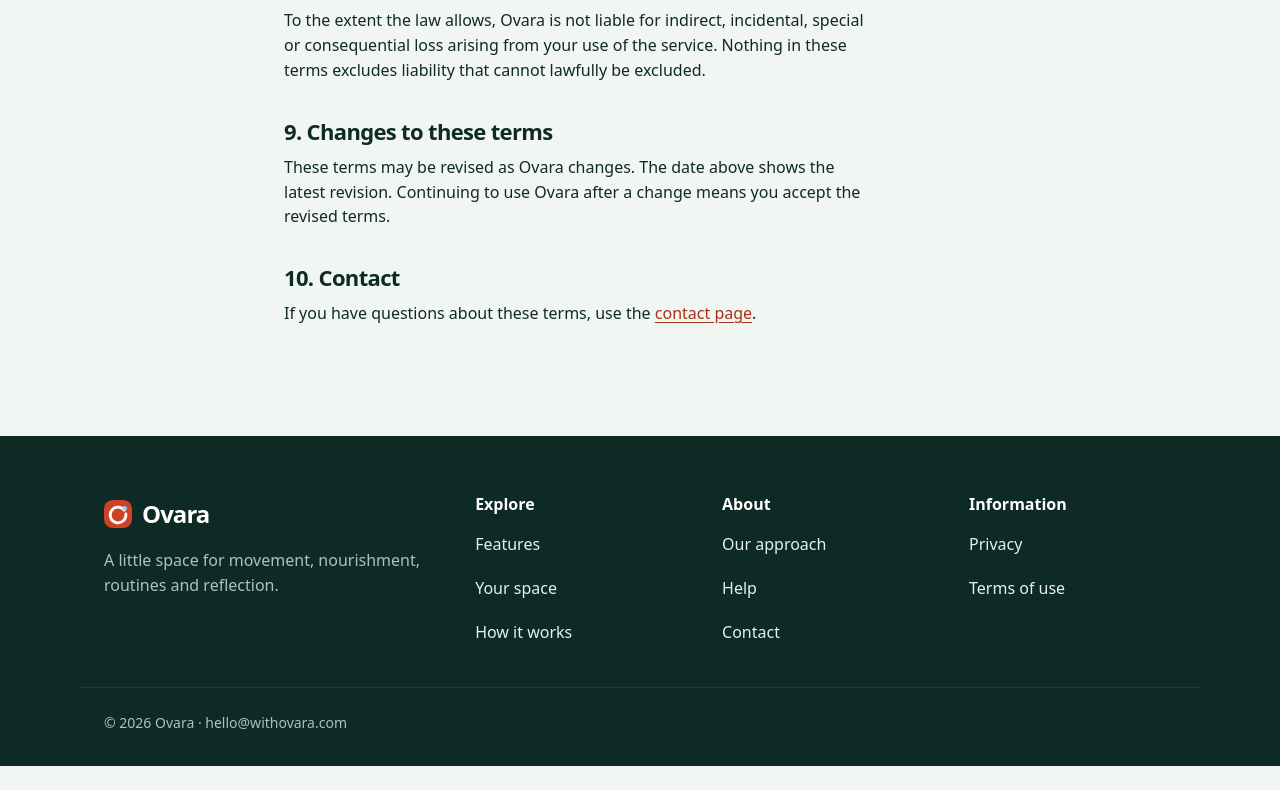
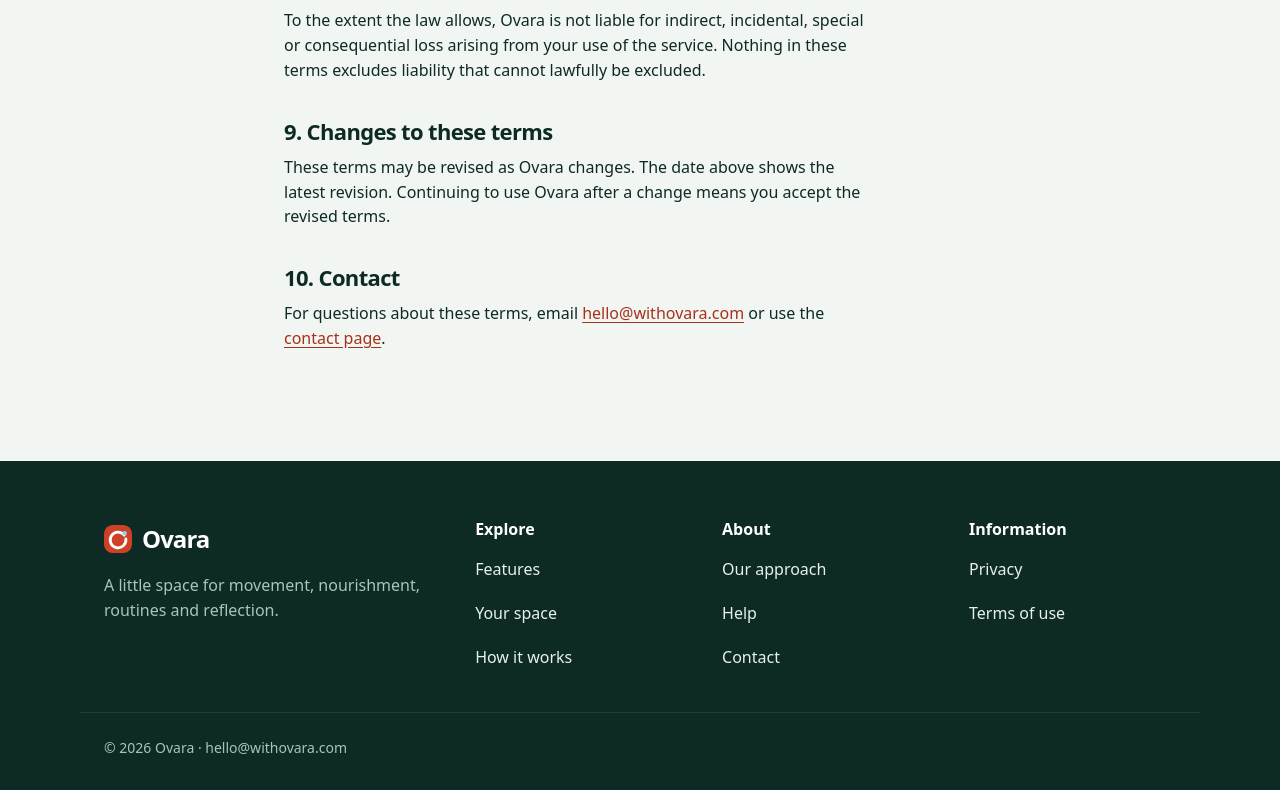
Before and after one commit to Wuraola-Adebisi/Ovara, a React (Vite) app: page /terms in a window 1280 px wide. Shown: the part 1580-2370 px from the top of the page. Before the commit the page ends 2346 px from the top, so only its background shows below. Built offline with nearby package versions, Linux system fonts and the light colour scheme.

Commit message:
Add official terms contact address

```diff
--- a/src/pages/TermsPage.tsx
+++ b/src/pages/TermsPage.tsx
@@ -16,7 +16,7 @@ export default function TermsPage() {
       { heading: 'Other websites', body: <p>Ovara may link to other websites. Those sites have their own terms, and Ovara is not responsible for them.</p> },
       { heading: 'Limitation of liability', body: <p>To the extent the law allows, Ovara is not liable for indirect, incidental, special or consequential loss arising from your use of the service. Nothing in these terms excludes liability that cannot lawfully be excluded.</p> },
       { heading: 'Changes to these terms', body: <p>These terms may be revised as Ovara changes. The date above shows the latest revision. Continuing to use Ovara after a change means you accept the revised terms.</p> },
-      { heading: 'Contact', body: <p>If you have questions about these terms, use the <Link to="/contact">contact page</Link>.</p> },
+      { heading: 'Contact', body: <p>For questions about these terms, email <a href="mailto:hello@withovara.com">hello@withovara.com</a> or use the <Link to="/contact">contact page</Link>.</p> },
     ]}
   />;
 }
```
